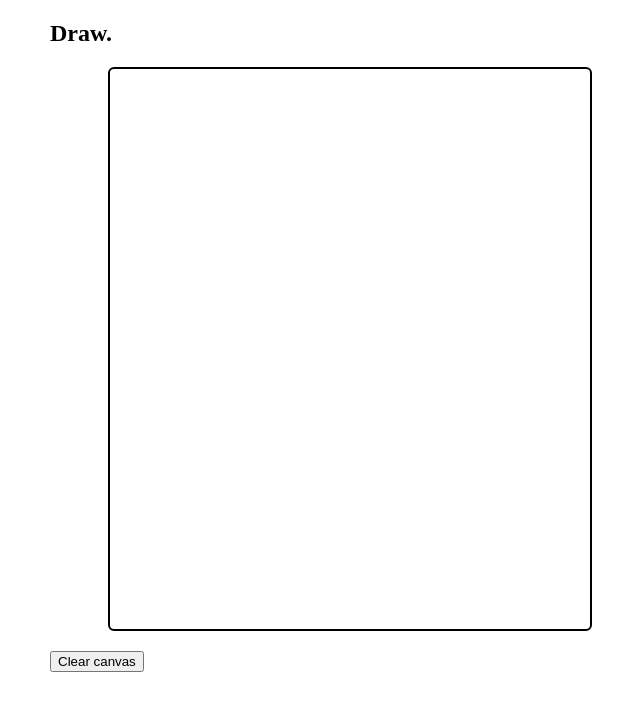
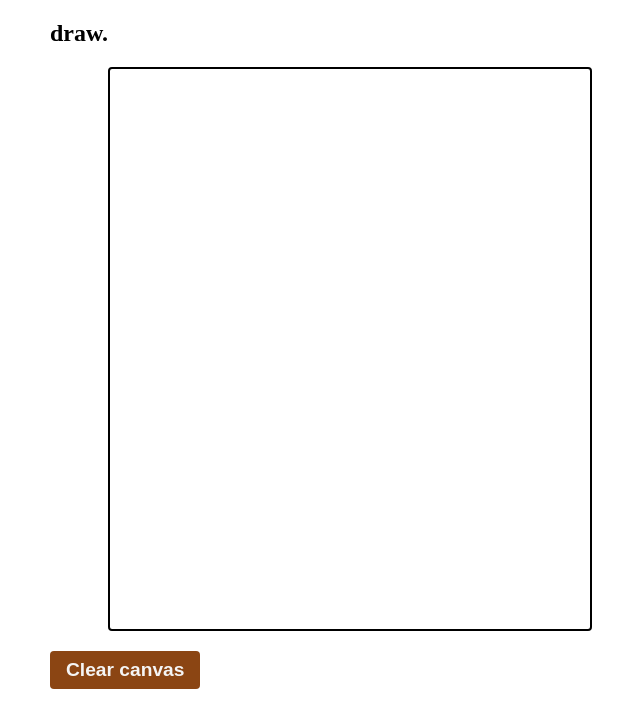
Before and after one commit to theuzomavictor/draw, a plain HTML site: page index.html in a window 1280 px wide. Both pictures are taken after a click on the button "Clear canvas". Shown: the whole page, without its empty margins (290-930 px from the left). Drawn offline with Linux system fonts and the light colour scheme.

Commit message:
Add functionality to app
Basic draw functionality now added and as a result, the draw app
now looks more like a draw app

```diff
--- a/app.js
+++ b/app.js
@@ -0,0 +1,35 @@
+const canvasEl = document.getElementById("drawingCanvas")
+const ctx = canvasEl.getContext("2d")
+const clearEl = document.getElementById("clearButton")
+
+let isDrawing = false
+
+canvasEl.addEventListener("mousedown", function(event) {
+    isDrawing = true
+    drawDot(event.offsetX, event.offsetY)
+})
+
+canvasEl.addEventListener("mousemove", function(event) {
+    if (isDrawing) {
+        drawDot(event.offsetX, event.offsetY)
+    }
+})
+
+canvasEl.addEventListener("mouseup", function() {
+    isDrawing = false
+})
+
+canvasEl.addEventListener("mouseout", function() {
+    isDrawing = false
+})
+
+function drawDot(x, y) {
+    ctx.beginPath()
+    ctx.arc(x, y, 2, 0, 2 * Math.PI)
+    ctx.fillStyle = "black"
+    ctx.fill()
+}
+
+clearEl.addEventListener("click", function() {
+    ctx.clearRect(0, 0, canvasEl.width, canvasEl.height)
+})
--- a/index.html
+++ b/index.html
@@ -9,12 +9,12 @@
 <body>
     <header>
         <nav>
-            <h1>Draw.</h1>
+            <h1>draw.</h1>
         </nav>
     </header>
     <main class="container">
         <canvas id="drawingCanvas" class="drawing-canvas" width="500" height="300"></canvas>
-        <button id="clearButton">Clear canvas</button>
+        <button id="clearButton" class="btn">Clear canvas</button>
     </main>
 
 
--- a/styles.css
+++ b/styles.css
@@ -7,10 +7,21 @@ header, .container {
 .drawing-canvas {
     display: block;
     border: 2px solid #000;
-    border-radius: 6px;
+    border-radius: 4px;
     width: 80%;
     height: 70vh;
     margin: 0 auto;
     margin-bottom: 20px;
     cursor: crosshair;
 }
+
+.btn {
+    padding: 8px 16px;
+    background-color: saddlebrown;
+    color: whitesmoke;
+    border: none;
+    font-size: 1.2rem;
+    font-weight: 700;
+    border-radius: 4px;
+    cursor: pointer;
+}
```
